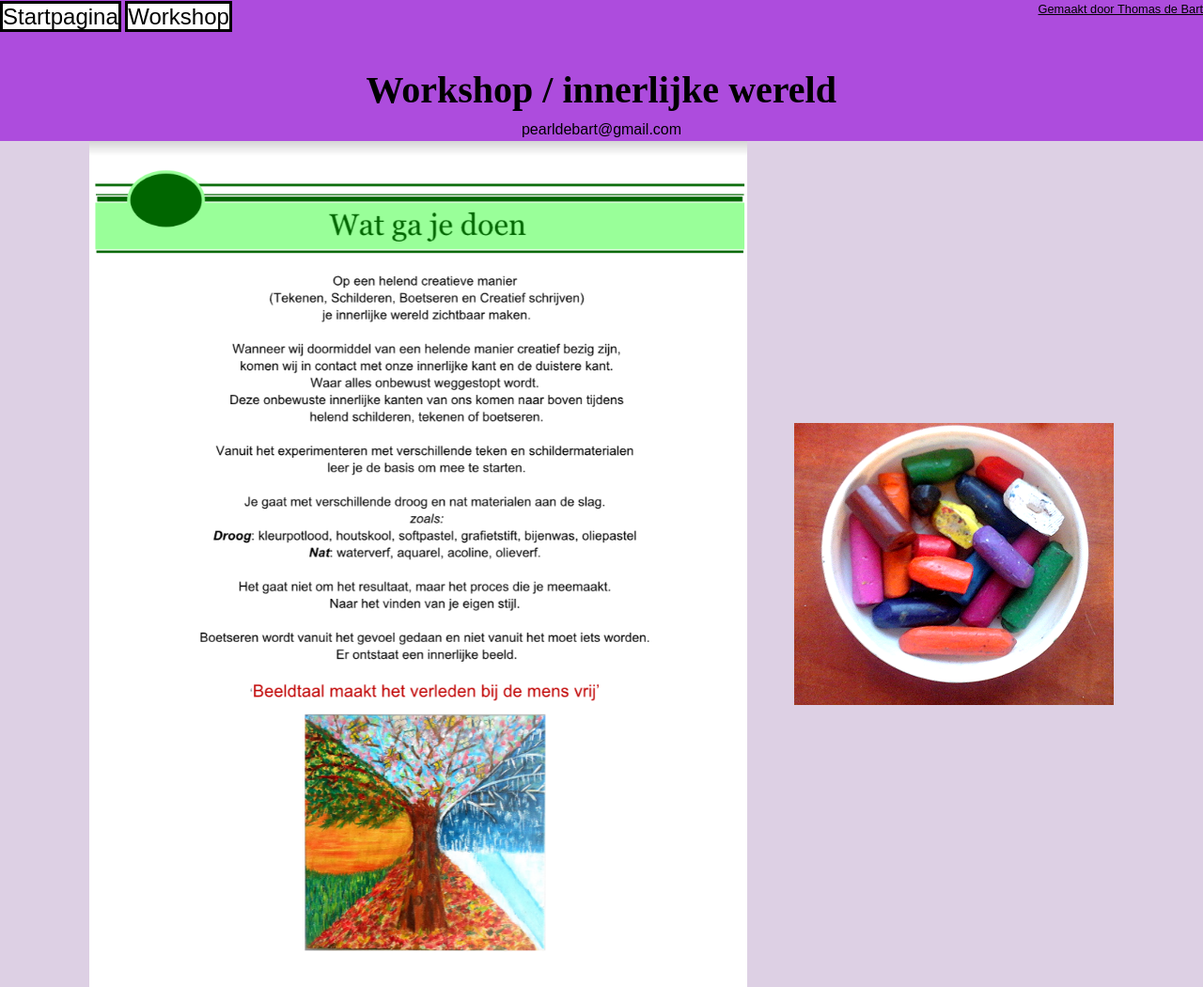
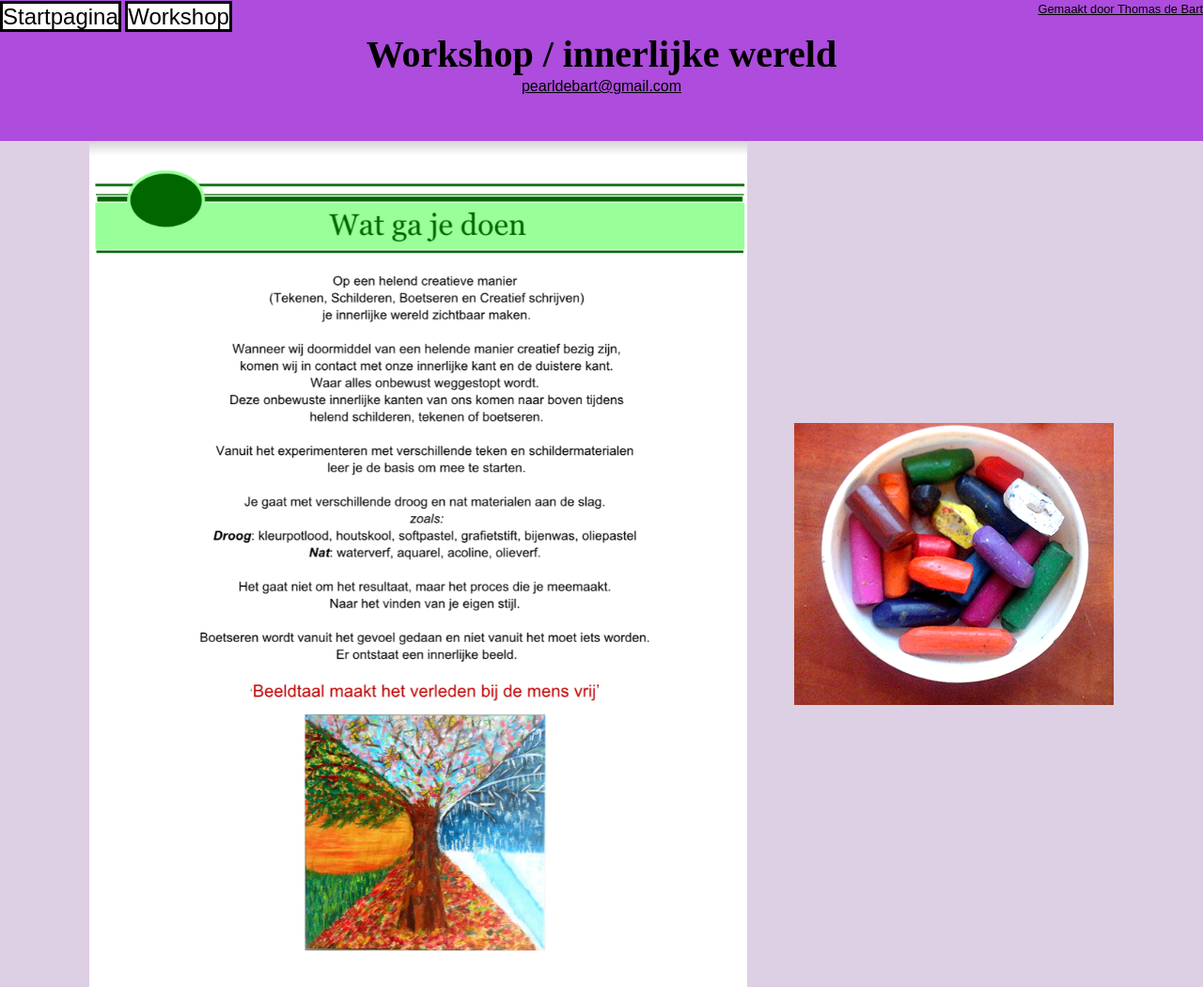
Before and after one commit to BossSloth/LeatherArtWork, a plain HTML site: page workshop.html in a window 1280 px wide. Shown: the top 1050 px of the page at 94% size. Drawn offline with Linux system fonts and the light colour scheme; a web font is replaced by a local one.

Commit message:
added name

```diff
--- a/index.css
+++ b/index.css
@@ -1,11 +1,15 @@
 .title {
     position: relative;
-    top: 25%;
     margin: 0 auto;
     width: fit-content;
     display: flex;
     flex-wrap: wrap;
     max-width: 501px;
+    text-align: center;
+
+    * {
+        margin: 0 auto;
+    }
 }
 
 .grid-container {
--- a/workshop.html
+++ b/workshop.html
@@ -15,10 +15,10 @@
         <div class="title text-black">
             <h1>Workshop / innerlijke wereld</h1>
             <br/>
-            <a style="font-size:1rem; margin: auto">pearldebart@gmail.com</a>
+            <a style="font-size:1rem; margin: auto" href="mailto:pearldebart@gmail.com">pearldebart@gmail.com</a>
         </div>
     </div>
-    <a href="https://tddebart.github.io/portfolio/" style="position: absolute;top: 0;right: 0;font-size: 0.8rem;">Gemaakt door Thomas de Bart</a>
+    <a href="https://thomasb.dev/" target="_blank" style="position: absolute;top: 0;right: 0;font-size: 0.8rem;">Gemaakt door Thomas de Bart</a>
 
     <div style="display: flex; align-content: center; justify-content: center; gap: 50px; flex-wrap: wrap">
         <img src="text_1.png" height="900" width="700"/>
```
Also changed, not shown: index.html (+4 -3 lines).
